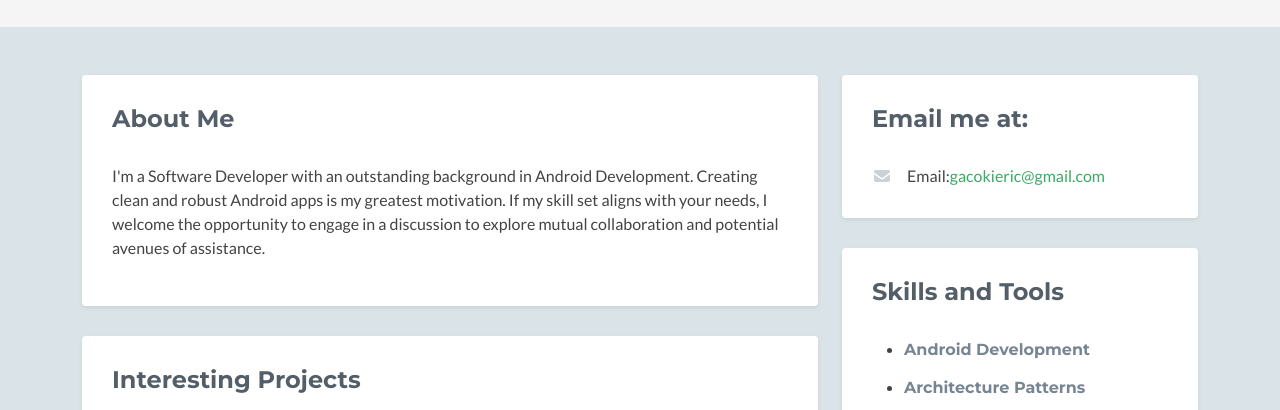
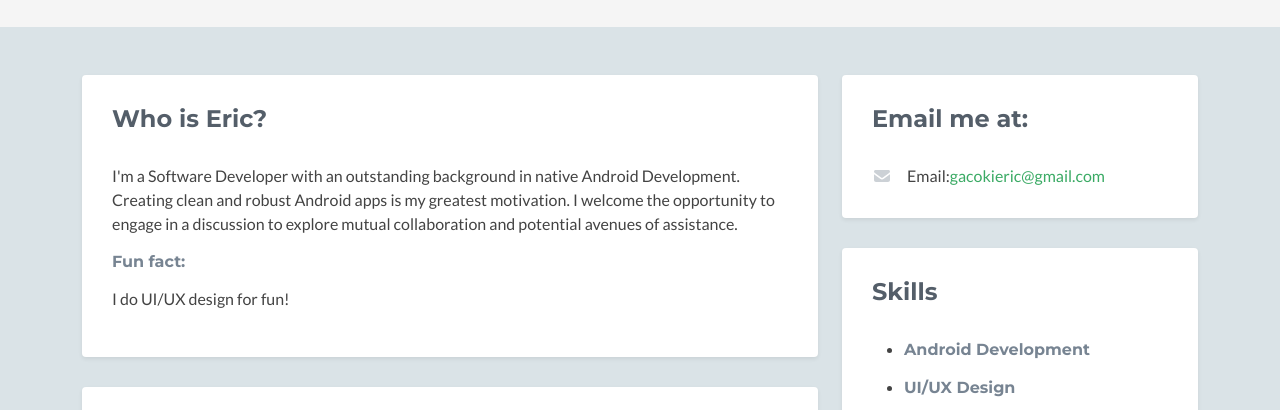
Before and after one commit to Ericgacoki/portfolio, a plain HTML site: page index.html in a window 1280 px wide. Shown: the part 219-629 px from the top of the page. Drawn offline with nearby package versions, Linux system fonts and the light colour scheme; no server answers; a script that the page names is missing; some icons are missing.

Commit message:
clean up

```diff
--- a/index.html
+++ b/index.html
@@ -31,7 +31,7 @@
 </head>
 
 <body>
-    <!-- ******HEADER****** -->
+    <!-- ****** HEADER ****** -->
     <header class="header">
         <div class="container">
 	        <div class="row align-items-center">
@@ -41,7 +41,7 @@
                         <h1 class="name">Eric Gacoki</h1>
 		                <h2 class="desc">Android Developer (Open for a new role)</h2>
 		                <ul class="social list-inline">
-                            <li class="list-inline-item"><a href="https://twitter.com/eric_gacoki" target="_blank"><i class="fab fa-twitter"></i></a></li>
+                            <li class="list-inline-item"><a href="https://x.com/eric_gacoki" target="_blank"><i class="fab fa-twitter"></i></a></li>
                             <li class="list-inline-item"><a href="https://www.linkedin.com/in/eric-gacoki/" target="_blank"><i class="fab fa-linkedin-in"></i></a>
                             </li>
                             <li class="list-inline-item"><a href="https://github.com/Ericgacoki" target="_blank"><i class="fab fa-github-alt"></i></a></li>
@@ -68,10 +68,14 @@
             <div class="primary col-lg-8 col-12">
                 <section class="about section">
                     <div class="section-inner shadow-sm rounded">
-                        <h2 class="heading">About Me</h2>
+                        <h2 class="heading">Who is Eric?</h2>
                         <div class="content">
                             <p>
-                                I'm a Software Developer with an outstanding background in Android Development. Creating clean and robust Android apps is my greatest motivation. If my skill set aligns with your needs, I welcome the opportunity to engage in a discussion to explore mutual collaboration and potential avenues of assistance.
+                                I'm a Software Developer with an outstanding background in native Android Development. Creating clean and robust Android apps is my greatest motivation. I welcome the opportunity to engage in a discussion to explore mutual collaboration and potential avenues of assistance.
+                            </p>
+                            <p>
+                                <h6 class = "skill-list-item">Fun fact:</h6>
+                                I do UI/UX design for fun!
                             </p>
                         </div><!--//content-->
                     </div><!--//section-inner-->
@@ -79,7 +83,7 @@
 
                <section class="latest section">
                     <div class="section-inner shadow-sm rounded">
-                        <h2 class="heading">Interesting Projects</h2>
+                        <h2 class="heading">Android Projects</h2>
                         <div class="content">
 
                             <div class="item featured text-start">
@@ -262,14 +266,16 @@
 
                 <aside class="skills aside section">
                     <div class="section-inner shadow-sm rounded">
-                        <h2 class="heading">Skills and Tools</h2>
+                        <h2 class="heading">Skills</h2>
                         <div class="content">
                             <div class="skillset">
                                 <div class="item">
                                     <ul>
                                         <li class = "skill-list-item"><h3 class="level-title">Android Development<span class="level-label"></span></h3></li>
 
-                                        <li class = "skill-list-item"><h3 class="level-title">Architecture Patterns<span class="level-label"></span></h3></li>
+                                        <li class = "skill-list-item"><h3 class="level-title">UI/UX Design<span class="level-label"></span></h3></li>
+
+                                        <!-- <li class = "skill-list-item"><h3 class="level-title">Architecture Patterns<span class="level-label"></span></h3></li>
 
                                         <li class = "skill-list-item"><h3 class="level-title">Dependency Injection <span class="level-label"></span></h3></li>
 
@@ -291,7 +297,7 @@
 
                                         <li class = "skill-list-item"><h3 class="level-title">Problem solving<span class="level-label"></span></h3></li>
 
-                                        <li class = "skill-list-item"><h3 class="level-title">Verbal and written communication<span class="level-label"></span></h3></li>
+                                        <li class = "skill-list-item"><h3 class="level-title">Verbal and written communication<span class="level-label"></span></h3></li> -->
                                     </ul>
                                 </div><!--//items-->
 
@@ -302,16 +308,19 @@
                 </aside><!--//section-->
 
 
+
+
+
                 <aside class="education aside section">
                     <div class="section-inner shadow-sm rounded">
                         <h2 class="heading">Education</h2>
                         <div class="content">
                             <div class="item">
-                                <h3 class="title"><i class="fas fa-graduation-cap"></i> BSc Computer Science</h3>
+                                <h3 class="title"><i class="fas fa-graduation-cap"></i>  BSc Computer Science</h3>
                                 <h4 class="university">Meru University of Science and Technology<span class="year">(2019-2023)</span></h4>
                             </div><!--//item-->
                             <div class="item">
-                                <h3 class="title"><i class="fas fa-graduation-cap"></i> Associate Android Development</h3>
+                                <h3 class="title"><i class="fas fa-graduation-cap"></i>  Associate Android Development</h3>
                                 <h4 class="university">Google Africa Developer Scholarship - Andela <span class="year">(2020-2021)</span></h4>
                             </div><!--//item-->
                         </div><!--//content-->
@@ -336,7 +345,7 @@
         </div><!--//row-->
     </div><!--//masonry-->
 
-    <!-- ******FOOTER****** -->
+    <!-- ****** FOOTER ****** -->
     <footer class="footer">
         <div class="container text-center">
                 <!--/* This template is free as long as you keep the attribution link below. Thank you for your support. :) If you'd like to use the template without the attribution, you can buy the commercial license via our website: themes.3rdwavemedia.com */-->
```
